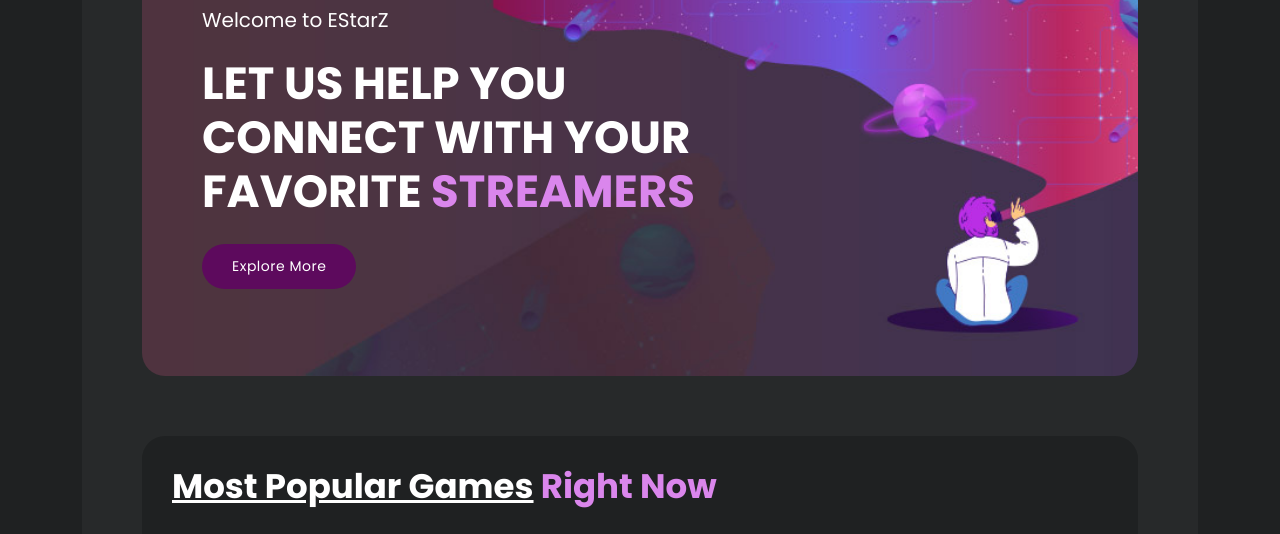
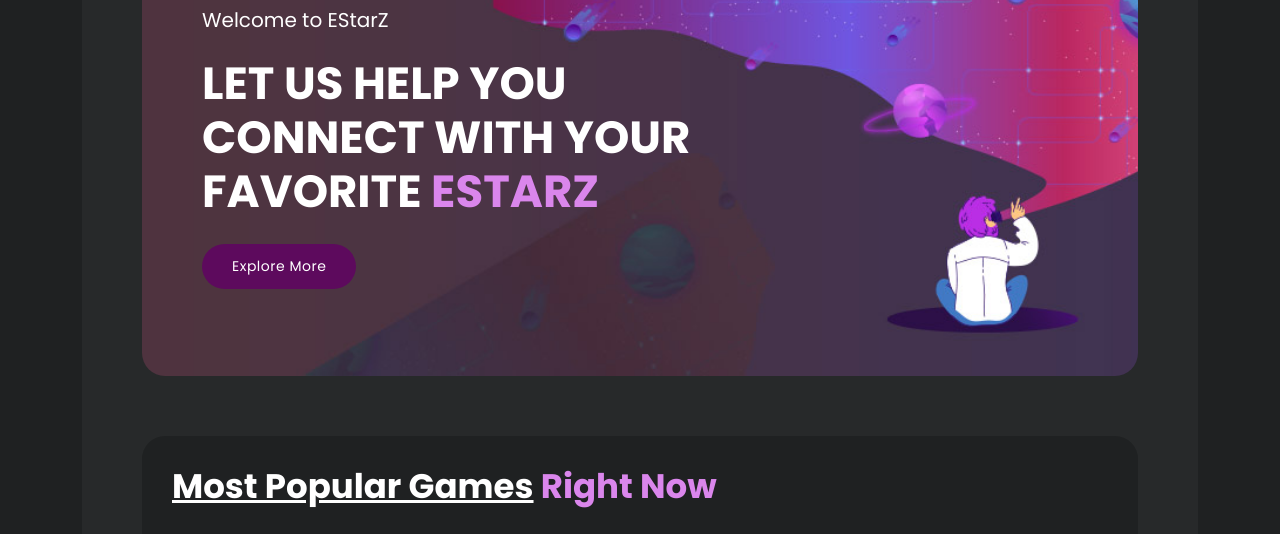
Before and after one commit to EStarZLTD/website, a website: page index.html in a window 1280 px wide. Shown: the part 242-776 px from the top of the page. Drawn offline with nearby package versions, Linux system fonts and the light colour scheme.

Commit message:
Main-Banner Updated

```diff
--- a/index.html
+++ b/index.html
@@ -92,7 +92,7 @@
                 <div class="header-text">
                   <h6>Welcome to EStarZ
                   </h6>
-                  <h4>Let Us Help You Connect With Your Favorite <em>Streamers</em></h4>
+                  <h4>Let Us Help You Connect With Your Favorite <em>EStarZ</em></h4>
                   <div class="main-button">
                     <a href="explore.html">Explore More</a>
                   </div>
```
